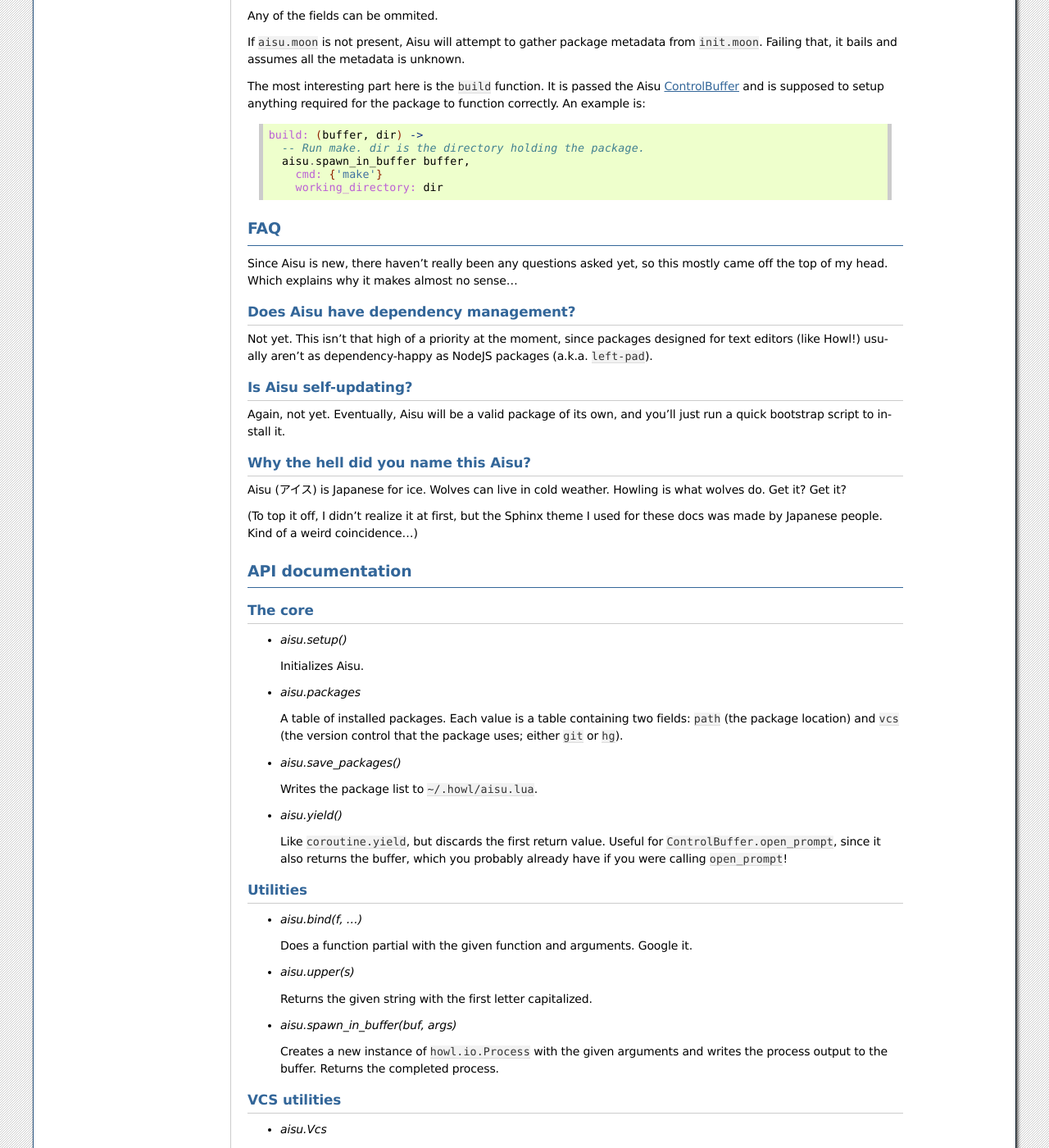
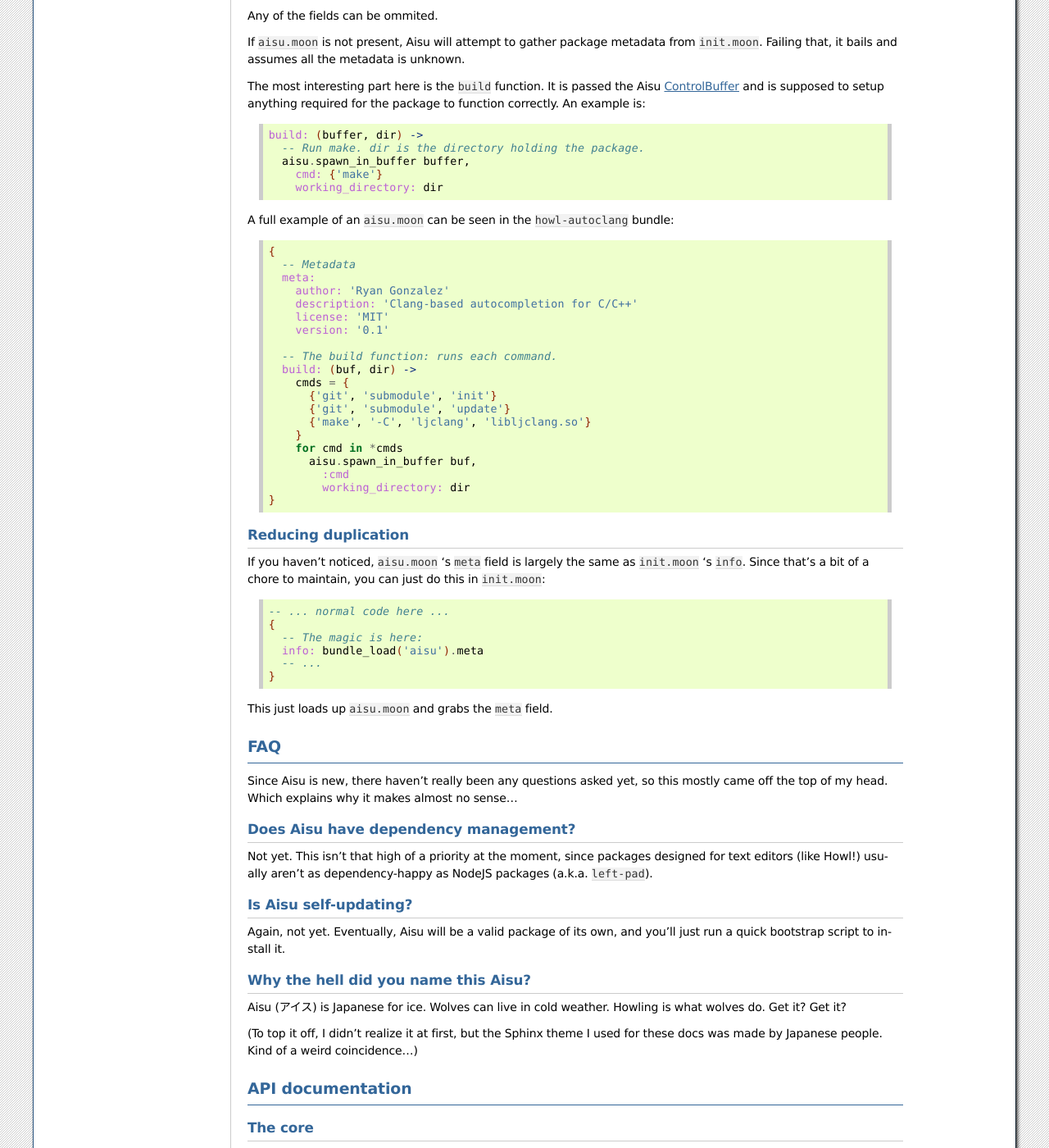
Before and after one commit to refi64/aisu, a Sphinx documentation site: the page built from docs/source/index.rst, in a window 1280 px wide and 1400 px high, scrolled down 1351 px. Shown: the whole window at 82% size. Built offline with Sphinx 7.4.7, drawn with Linux system fonts in a browser that asks for light colours.

Commit message:
Doc updates and evil trailing whitespace

```diff
--- a/docs/source/index.rst
+++ b/docs/source/index.rst
@@ -102,6 +102,49 @@
     aisu.spawn_in_buffer buffer,
       cmd: {'make'}
       working_directory: dir
+
+A full example of an ``aisu.moon`` can be seen in the ``howl-autoclang`` bundle:
+
+.. code-block:: moonscript
+
+  {
+    -- Metadata
+    meta:
+      author: 'Ryan Gonzalez'
+      description: 'Clang-based autocompletion for C/C++'
+      license: 'MIT'
+      version: '0.1'
+
+    -- The build function: runs each command.
+    build: (buf, dir) ->
+      cmds = {
+        {'git', 'submodule', 'init'}
+        {'git', 'submodule', 'update'}
+        {'make', '-C', 'ljclang', 'libljclang.so'}
+      }
+      for cmd in *cmds
+        aisu.spawn_in_buffer buf,
+          :cmd
+          working_directory: dir
+  }
+
+Reducing duplication
+^^^^^^^^^^^^^^^^^^^^
+
+If you haven't noticed, ``aisu.moon`` 's ``meta`` field is largely the same as
+``init.moon`` 's ``info``. Since that's a bit of a chore to maintain, you can
+just do this in ``init.moon``:
+
+.. code-block:: moonscript
+
+  -- ... normal code here ...
+  {
+    -- The magic is here:
+    info: bundle_load('aisu').meta
+    -- ...
+  }
+
+This just loads up ``aisu.moon`` and grabs the ``meta`` field.
 
 FAQ
 ***
```
